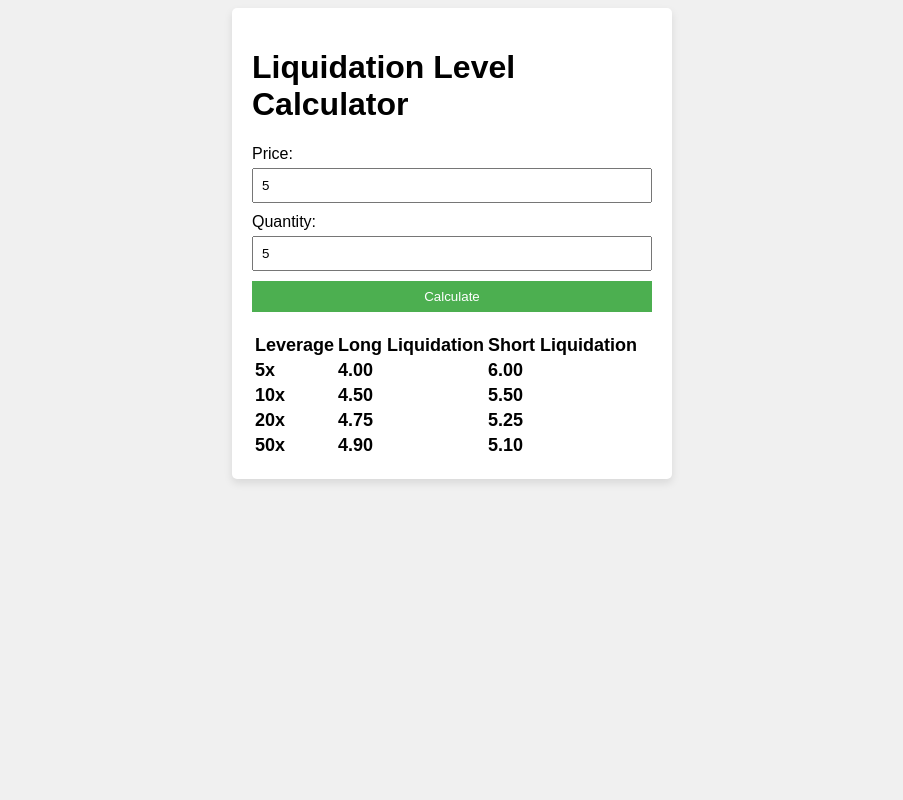
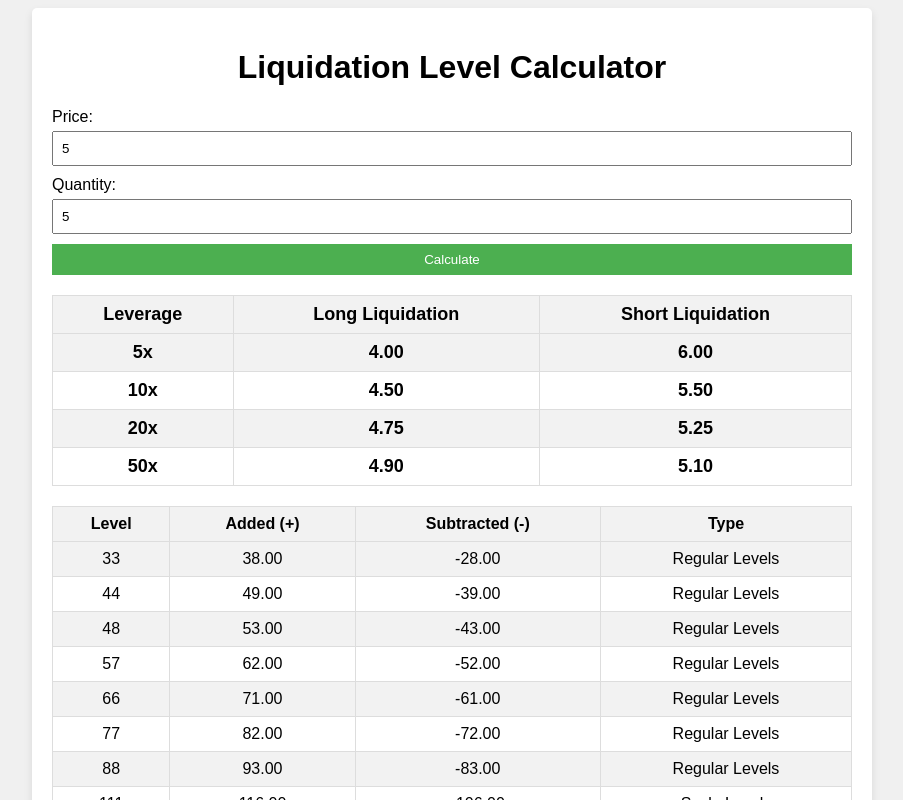
Before and after one commit to alihassant/liqdata, a plain HTML site: page index.html in a window 1280 px wide. Both pictures are taken after typing "5", "5" into the empty fields and a click on the button "Calculate". Shown: the top 800 px of the page, without its empty margins (188-1091 px from the left). Drawn offline with Linux system fonts and the light colour scheme.

Commit message:
some styling and added "add subtract" levels

```diff
--- a/index.html
+++ b/index.html
@@ -17,57 +17,8 @@
             <button onclick="calculateAllLiquidation()">Calculate</button>
         </div>
         <div id="result"></div>
+        <div id="levelsTable"></div>
     </div>
-    <script>
-
-        function calculateAllLiquidation() {
-            const price = parseFloat(document.getElementById('price').value);
-            const quantity = parseFloat(document.getElementById('quantity').value);
-
-            if (isNaN(price) || isNaN(quantity)) {
-                alert("Please enter valid input values.");
-                return;
-            }
-
-            const leverages = [5, 10, 20, 50];
-            const results = [];
-
-            for (let i = 0; i < leverages.length; i++) {
-                const leverage = leverages[i];
-                const longLiquidation = price - (price / leverage);
-                const shortLiquidation = price + (price / leverage);
-
-                results.push({
-                    leverage: `${leverage}x`,
-                    long: longLiquidation.toFixed(2),
-                    short: shortLiquidation.toFixed(2)
-                });
-            }
-
-            displayResults(results);
-        }
-
-        function displayResults(results) {
-            const resultElement = document.getElementById('result');
-            resultElement.innerHTML = `
-                <table>
-                    <tr>
-                        <th>Leverage</th>
-                        <th>Long Liquidation</th>
-                        <th>Short Liquidation</th>
-                    </tr>
-                    ${results.map(result => `
-                        <tr>
-                            <td>${result.leverage}</td>
-                            <td>${result.long}</td>
-                            <td>${result.short}</td>
-                        </tr>
-                    `).join('')}
-                </table>
-            `;
-        }
-
-
-    </script>
+    <script src="script.js"></script>
 </body>
 </html>
--- a/script.js
+++ b/script.js
@@ -23,6 +23,7 @@ function calculateAllLiquidation() {
     }
 
     displayResults(results);
+    generateLevelsTable(price);
 }
 
 function displayResults(results) {
@@ -44,3 +45,37 @@ function displayResults(results) {
         </table>
     `;
 }
+
+function generateLevelsTable(price) {
+    const levels = [33, 44, 48, 57, 66, 77, 88, 111, 125, 150, 166, 177, 186, 200, 225, 275, 288, 330, 440];
+
+    const levelsTable = document.getElementById('levelsTable');
+    levelsTable.innerHTML = `
+        <table>
+            <tr>
+                <th>Level</th>
+                <th>Added (+)</th>
+                <th>Subtracted (-)</th>
+                <th>Type</th>
+            </tr>
+            ${levels.map(level => `
+                <tr>
+                    <td>${level}</td>
+                    <td>${(price + level).toFixed(2)}</td>
+                    <td>${(price - level).toFixed(2)}</td>
+                    <td>${getLevelType(level)}</td>
+                </tr>
+            `).join('')}
+        </table>
+    `;
+}
+
+function getLevelType(level) {
+    if (level >= 111 && level <= 200) {
+        return 'Scalp Levels';
+    } else if (level === 225 || level === 275) {
+        return 'Swing Levels';
+    } else {
+        return 'Regular Levels';
+    }
+}
--- a/styles.css
+++ b/styles.css
@@ -4,12 +4,16 @@ body {
 }
 
 .container {
-    max-width: 400px;
+    max-width: 800px;
     margin: 0 auto;
     padding: 20px;
     background-color: #fff;
     box-shadow: 0 4px 8px rgba(0, 0, 0, 0.1);
     border-radius: 5px;
+}
+
+h1 {
+    text-align: center;
 }
 
 .form {
@@ -45,4 +49,22 @@ button:hover {
     margin-top: 20px;
 }
 
-/* hello */
+table {
+    border-collapse: collapse;
+    width: 100%;
+    margin-top: 20px;
+}
+
+th, td {
+    border: 1px solid #ddd;
+    padding: 8px;
+    text-align: center;
+}
+
+th {
+    background-color: #f2f2f2;
+}
+
+tr:nth-child(even) {
+    background-color: #f2f2f2;
+}
```
